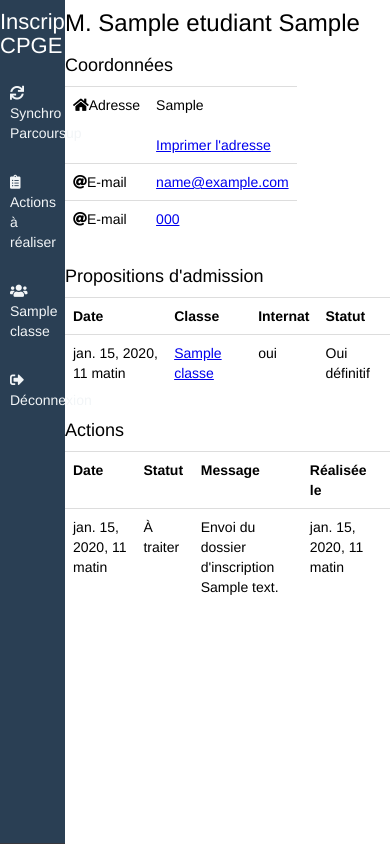
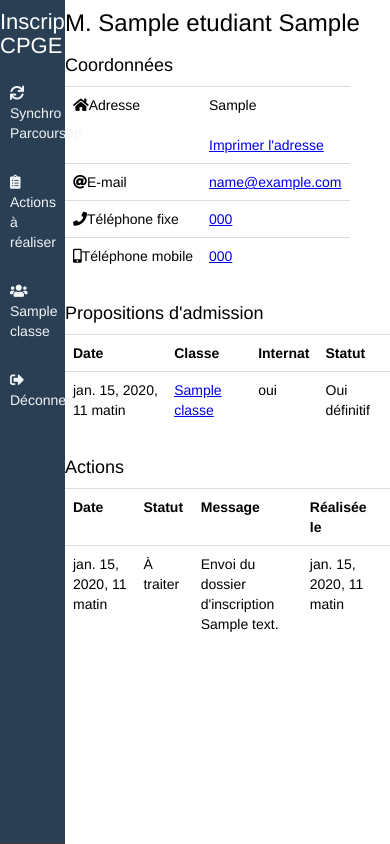
Before and after one commit to pykol/inscrisup, a Django app: page /etudiant/1/ in a window 390 px wide. Run offline with Django 3.2, Linux system fonts and the light colour scheme; a user stored in the database is signed in; tables that the repository leaves empty hold one stand-in row (values such as "Sample post"); style sheets or scripts are compiled from the project's sources.

Commit message:
Ajout du téléphone mobile de l'étudiant

```diff
--- a/parcoursup/import_parcoursup.py
+++ b/parcoursup/import_parcoursup.py
@@ -416,6 +416,8 @@ class Parcoursup:
 
             telephone = ligne[11]
 
+            telephone_mobile = ligne[12]
+
             if ligne[2] == 'M.':
                 sexe = Etudiant.SEXE_HOMME
             else:
@@ -425,7 +427,8 @@ class Parcoursup:
 
             adresses[numero] = {'adresse': adresse, 'email': email,
                     'sexe': sexe, 'date_naissance': date_naissance,
-                    'telephone': telephone}
+                    'telephone': telephone,
+                    'telephone_mobile': telephone_mobile}
 
         return adresses
 
--- a/parcoursup/models.py
+++ b/parcoursup/models.py
@@ -35,6 +35,8 @@ class Etudiant(models.Model):
             null=True)
     email = models.EmailField(blank=True, null=False)
     telephone = models.CharField(verbose_name="téléphone",
+            max_length=20, blank=True, null=False)
+    telephone_mobile = models.CharField(verbose_name="téléphone mobile",
             max_length=20, blank=True, null=False)
     dossier_parcoursup = models.IntegerField("numéro de dossier",
             primary_key=True)
--- a/parcoursup/odf_liste.py
+++ b/parcoursup/odf_liste.py
@@ -79,11 +79,12 @@ def par_classe(classes, fileout):
         table.addElement(TableColumn(stylename=style_etat_voeu)) # État vœu
         table.addElement(TableColumn(stylename=style_nom)) # E-mail
         table.addElement(TableColumn(stylename=style_nom)) # Téléphone
+        table.addElement(TableColumn(stylename=style_nom)) # Mobile
 
         # En-tête de la feuille
         tr = TableRow(parent=table, stylename=style_ligne_titre)
         cell = TableCell(parent=tr,
-                numbercolumnsspanned=8, numberrowsspanned=1,
+                numbercolumnsspanned=9, numberrowsspanned=1,
                 valuetype='string', stylename=style_titre)
         cell.addElement(P(text=str(classe)))
 
@@ -96,6 +97,7 @@ def par_classe(classes, fileout):
         P(parent=TableCell(parent=tr, valuetype='string', stylename=style_entete), text="État Parcoursup")
         P(parent=TableCell(parent=tr, valuetype='string', stylename=style_entete), text="E-mail")
         P(parent=TableCell(parent=tr, valuetype='string', stylename=style_entete), text="Téléphone")
+        P(parent=TableCell(parent=tr, valuetype='string', stylename=style_entete), text="Mobile")
 
         for etudiant in classe.admissions().order_by('nom'):
             tr = TableRow()
@@ -122,6 +124,7 @@ def par_classe(classes, fileout):
 
             TableCell(parent=tr, valuetype='string').addElement(P(text=etudiant.email))
             TableCell(parent=tr, valuetype='string').addElement(P(text=etudiant.telephone))
+            TableCell(parent=tr, valuetype='string').addElement(P(text=etudiant.telephone_mobile))
 
         ods.spreadsheet.addElement(table)
 
--- a/parcoursup/templates/parcoursup/etudiant_detail.html
+++ b/parcoursup/templates/parcoursup/etudiant_detail.html
@@ -25,9 +25,18 @@
     </td>
   </tr>
   <tr>
-    <td><i class="fas fa-at"></i>E-mail</td>
+    <td><i class="fas fa-phone"></i>Téléphone fixe</td>
     <td>{% if etudiant.telephone %}
       <a href="tel:{{ etudiant.telephone }}">{{ etudiant.telephone }}</a>
+      {% else %}
+      Le numéro de téléphone n'a pas pu être encore obtenu depuis Parcoursup.
+      {% endif %}
+    </td>
+  </tr>
+  <tr>
+    <td><i class="fas fa-mobile-alt"></i>Téléphone mobile</td>
+    <td>{% if etudiant.telephone_mobile %}
+      <a href="tel:{{ etudiant.telephone_mobile }}">{{ etudiant.telephone_mobile }}</a>
       {% else %}
       Le numéro de téléphone n'a pas pu être encore obtenu depuis Parcoursup.
       {% endif %}
```
Also changed, not shown: parcoursup/migrations/0018_etudiant_telephone_mobile.py (added).
